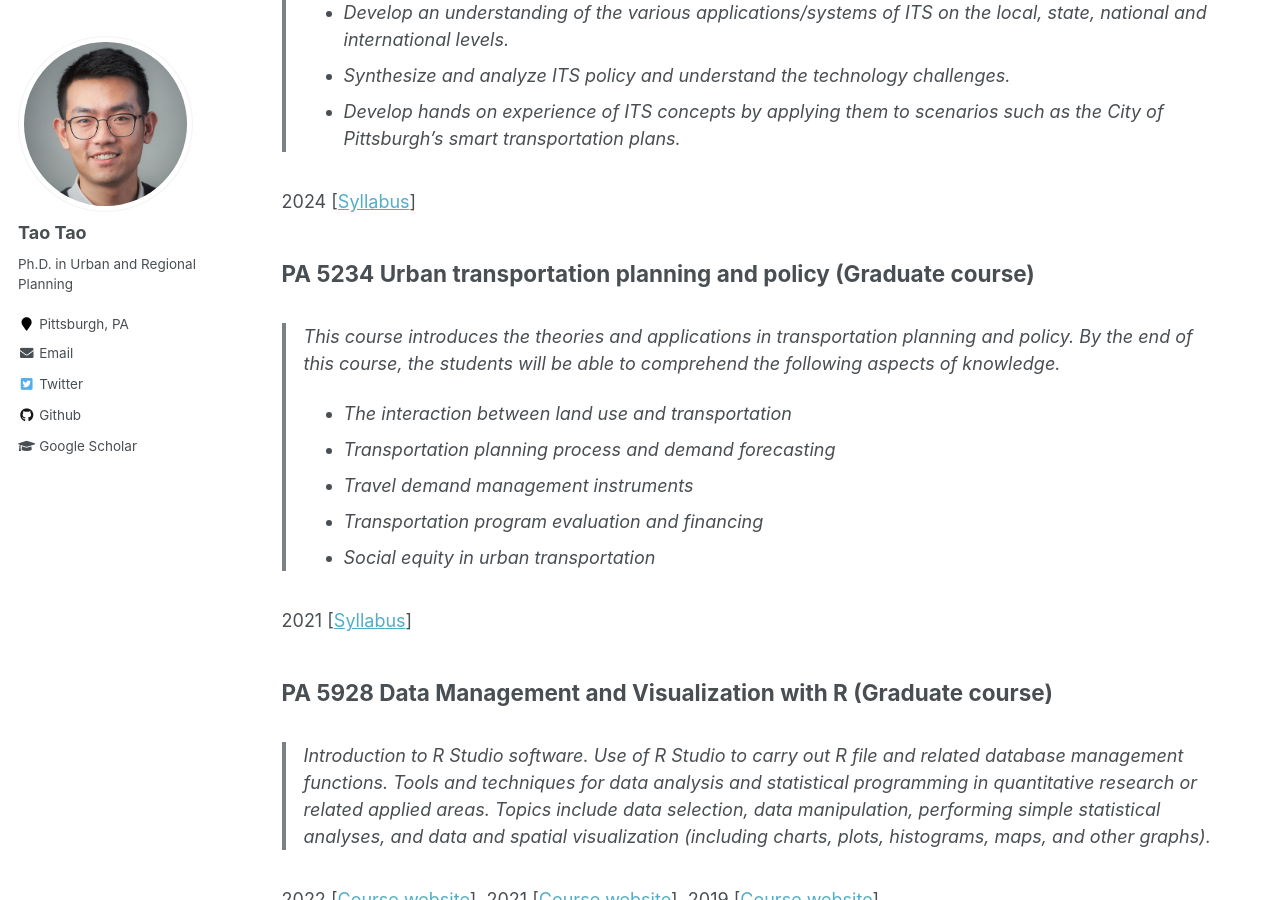
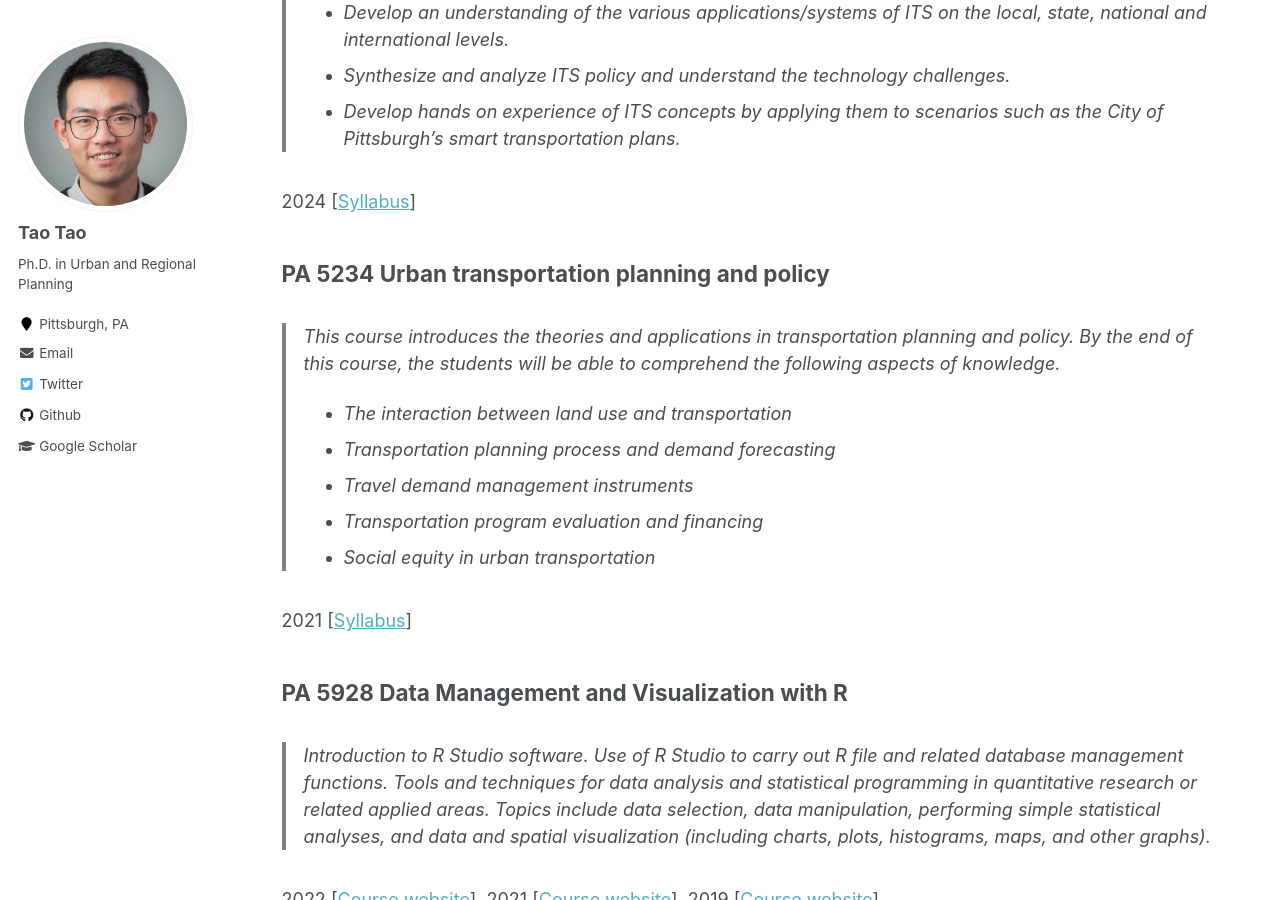
Before and after one commit to vtao1989/blog, a Jekyll site: the page built from _pages/teaching.md, in a window 1280 px wide and 900 px high, scrolled down 968 px. Built offline with Jekyll 4.4.1, drawn with Linux system fonts in a browser that asks for light colours; some of the changed text lies outside the part shown.

Commit message:
Update about page with new publication and revise course titles in teaching page

```diff
--- a/_pages/teaching.md
+++ b/_pages/teaching.md
@@ -5,7 +5,7 @@ permalink: /teaching/
 author_profile: true
 ---
 
-## 12-644/94-893 Introduction to Transportation Systems Analysis (Graduate course)
+## 12-644/94-893 Introduction to Transportation Systems Analysis
 
 > This course covers fundamentals of planning and operation of roadway transportation. Topics covered include basic traffic flow theory, traffic signal design and evaluation, transportation planning, transit planning, and basic data analytics techniques. The objective is to develop the capability to:
 - understand the principles of transportation planning and system management
@@ -25,7 +25,7 @@ author_profile: true
 
 2024 [[Syllabus](/files/Syllabus_Growth_w_ITS_2024.pdf)]
 
-## PA 5234 Urban transportation planning and policy (Graduate course)
+## PA 5234 Urban transportation planning and policy
 
 > This course introduces the theories and applications in transportation planning and policy.  By the end of this course, the students will be able to comprehend the following aspects of knowledge.
 - The interaction between land use and transportation
@@ -36,7 +36,7 @@ author_profile: true
 
 2021 [[Syllabus](/files/PA_5234_syllabus_2021_spring.pdf)]
 
-## PA 5928 Data Management and Visualization with R (Graduate course)
+## PA 5928 Data Management and Visualization with R
 
 > Introduction to R Studio software. Use of R Studio to carry out R file and related database management functions. Tools and techniques for data analysis and statistical programming in quantitative research or related applied areas. Topics include data selection, data manipulation, performing simple statistical analyses, and data and spatial visualization (including charts, plots, histograms, maps, and other graphs).
 
```
Also changed, not shown: _pages/about.md (+2 -0 lines), 1 other file.
